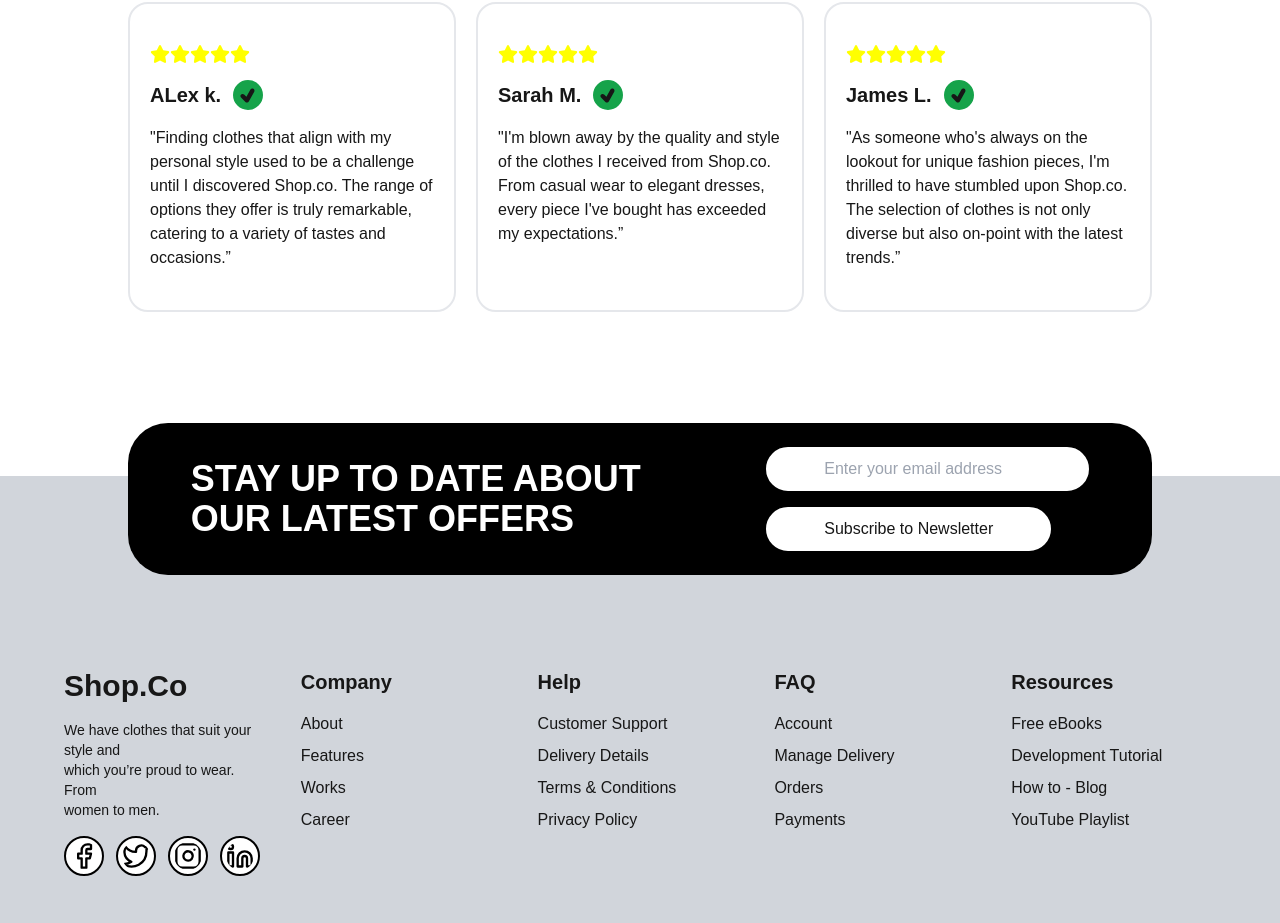
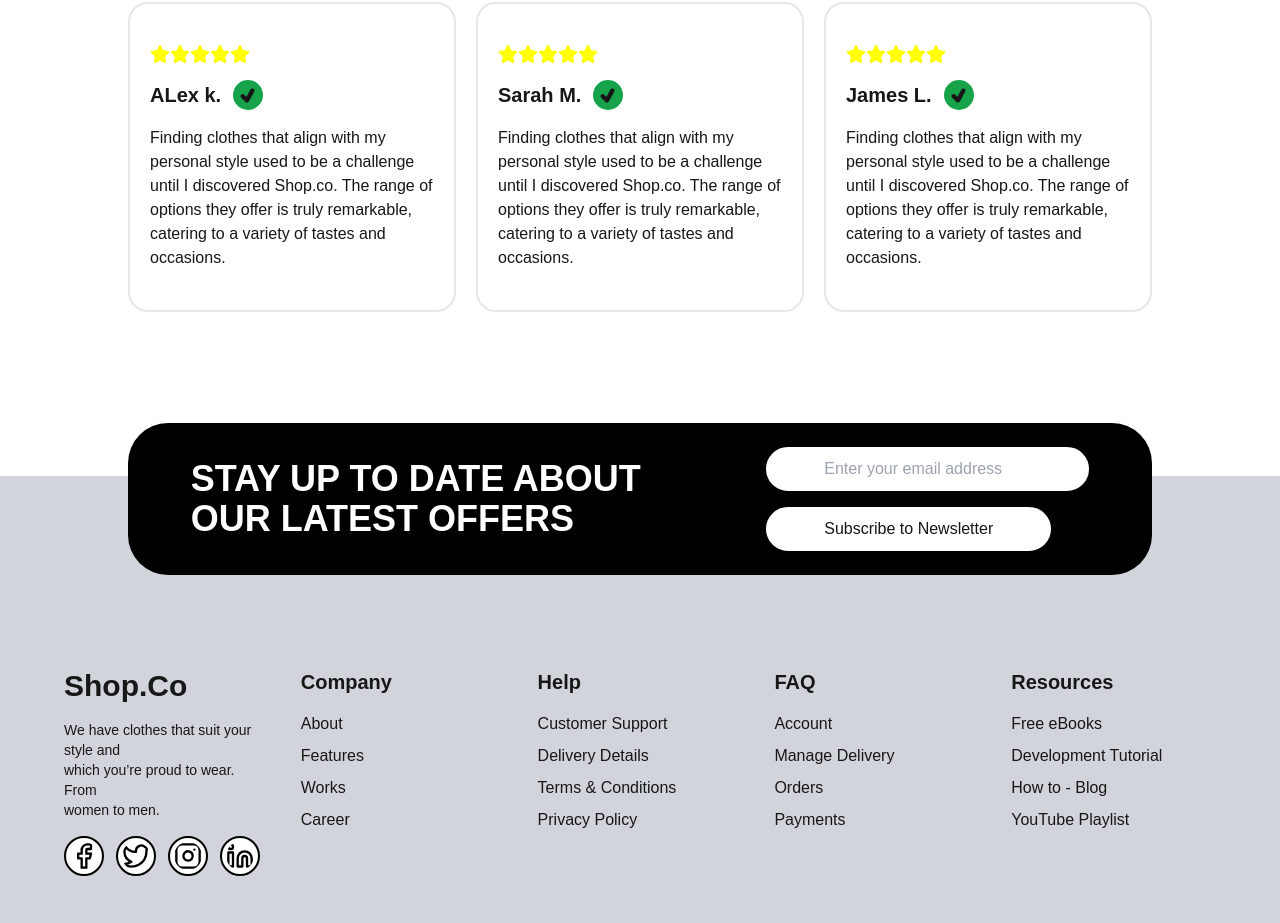
Before and after one commit to Kommmal/ecommerce-website, a Next.js app: page / in a window 1280 px wide. Shown: the part 3080-4003 px from the top of the page. Built offline with nearby package versions, Linux system fonts and the light colour scheme.

Commit message:
2nd commit

```diff
--- a/src/components/Customer.tsx
+++ b/src/components/Customer.tsx
@@ -38,7 +38,7 @@ const Customer = () => {
                         <h1 className='font-bold text-xl'>ALex k.</h1>
                         <TiTick size={30} className='border-2 border-green-600 bg-green-600 rounded-full' />
                     </div>
-                    <p>"Finding clothes that align with my personal style used to be a challenge until I discovered Shop.co. The range of options they offer is truly remarkable, catering to a variety of tastes and occasions.”</p>
+                    <p>Finding clothes that align with my personal style used to be a challenge until I discovered Shop.co. The range of options they offer is truly remarkable, catering to a variety of tastes and occasions.</p>
                 </div>
                 <div className='flex flex-col gap-4 border-2 rounded-[20px] px-5 py-10 my-5'>
                     <div className='flex'>
@@ -52,7 +52,7 @@ const Customer = () => {
                         <h1 className='font-bold text-xl'>Sarah M.</h1>
                         <TiTick size={30} className='border-2 border-green-600 bg-green-600 rounded-full' />
                     </div>
-                    <p>"I'm blown away by the quality and style of the clothes I received from Shop.co. From casual wear to elegant dresses, every piece I've bought has exceeded my expectations.”</p>
+                    <p>Finding clothes that align with my personal style used to be a challenge until I discovered Shop.co. The range of options they offer is truly remarkable, catering to a variety of tastes and occasions.</p>
                 </div>
                 <div className='flex flex-col gap-4 border-2 rounded-[20px] px-5 py-10 my-5'>
                     <div className='flex'>
@@ -66,7 +66,7 @@ const Customer = () => {
                         <h1 className='font-bold text-xl'>James L.</h1>
                         <TiTick size={30} className='border-2 border-green-600 bg-green-600 rounded-full' />
                     </div>
-                    <p>"As someone who's always on the lookout for unique fashion pieces, I'm thrilled to have stumbled upon Shop.co. The selection of clothes is not only diverse but also on-point with the latest trends.”</p>
+                    <p>Finding clothes that align with my personal style used to be a challenge until I discovered Shop.co. The range of options they offer is truly remarkable, catering to a variety of tastes and occasions.</p>
                 </div>
             </div>
         </div>
--- a/src/components/Review.tsx
+++ b/src/components/Review.tsx
@@ -45,7 +45,7 @@ const Review = () => {
                         <h1 className='font-bold text-xl'>ALex k.</h1>
                         <TiTick size={30} className='border-2 border-green-600 bg-green-600 rounded-full' />
                     </div>
-                    <p className='text-gray-500'>"Finding clothes that align with my personal style used to be a challenge until I discovered Shop.co. The range of options they offer is truly remarkable, catering to a variety of tastes and occasions.”</p>
+                    <p className='text-gray-500'>Finding clothes that align with my personal style used to be a challenge until I discovered Shop.co. The range of options they offer is truly remarkable, catering to a variety of tastes and occasions.</p>
                     <p className='text-gray-500'>Posted on August 17, 2023</p>
                 </div>
                 <div className='flex flex-col gap-4 border-2 rounded-[20px] px-5 py-10'>
@@ -65,7 +65,7 @@ const Review = () => {
                         <h1 className='font-bold text-xl'>Sarah M.</h1>
                         <TiTick size={30} className='border-2 border-green-600 bg-green-600 rounded-full' />
                     </div>
-                    <p className='text-gray-500'>"I'm blown away by the quality and style of the clothes I received from Shop.co. From casual wear to elegant dresses, every piece I've bought has exceeded my expectations.”</p>
+                    <p className='text-gray-500'>Im blown away by the quality and style of the clothes I received from Shop.co. From casual wear to elegant dresses, every piece I've bought has exceeded my expectations.</p>
                     <p className='text-gray-500'>Posted on August 16, 2023</p>
                 </div>
                 <div className='flex flex-col gap-4 border-2 rounded-[20px] px-5 py-10'>
@@ -85,7 +85,7 @@ const Review = () => {
                         <h1 className='font-bold text-xl'>James L.</h1>
                         <TiTick size={30} className='border-2 border-green-600 bg-green-600 rounded-full' />
                     </div>
-                    <p className='text-gray-500'>"As someone who's always on the lookout for unique fashion pieces, I'm thrilled to have stumbled upon Shop.co. The selection of clothes is not only diverse but also on-point with the latest trends.”</p>
+                    <p className='text-gray-500'>As someone whos always on the lookout for unique fashion pieces, I'm thrilled to have stumbled upon Shop.co. The selection of clothes is not only diverse but also on-point with the latest trends.</p>
                     <p className='text-gray-500'>Posted on August 17, 2023</p>
                 </div>
                 <div className='flex flex-col gap-4 border-2 rounded-[20px] px-5 py-10'>
@@ -105,7 +105,7 @@ const Review = () => {
                         <h1 className='font-bold text-xl'>James L.</h1>
                         <TiTick size={30} className='border-2 border-green-600 bg-green-600 rounded-full' />
                     </div>
-                    <p className='text-gray-500'>"As someone who's always on the lookout for unique fashion pieces, I'm thrilled to have stumbled upon Shop.co. The selection of clothes is not only diverse but also on-point with the latest trends.”</p>
+                    <p className='text-gray-500'>As someone whos always on the lookout for unique fashion pieces Im thrilled to have stumbled upon Shop.co. The selection of clothes is not only diverse but also on-point with the latest trends.</p>
                     <p className='text-gray-500'>Posted on August 17, 2023</p>
                 </div>
                 <div className='flex flex-col gap-4 border-2 rounded-[20px] px-5 py-10'>
@@ -125,7 +125,7 @@ const Review = () => {
                         <h1 className='font-bold text-xl'>James L.</h1>
                         <TiTick size={30} className='border-2 border-green-600 bg-green-600 rounded-full' />
                     </div>
-                    <p className='text-gray-500'>"As someone who's always on the lookout for unique fashion pieces, I'm thrilled to have stumbled upon Shop.co. The selection of clothes is not only diverse but also on-point with the latest trends.”</p>
+                    <p className='text-gray-500'>As someone whos always on the lookout for unique fashion pieces Im thrilled to have stumbled upon Shop.co. The selection of clothes is not only diverse but also on-point with the latest trends.</p>
                     <p className='text-gray-500'>Posted on August 17, 2023</p>
                 </div>
                 <div className='flex flex-col gap-4 border-2 rounded-[20px] px-5 py-10'>
@@ -145,7 +145,7 @@ const Review = () => {
                         <h1 className='font-bold text-xl'>James L.</h1>
                         <TiTick size={30} className='border-2 border-green-600 bg-green-600 rounded-full' />
                     </div>
-                    <p className='text-gray-500'>"As someone who's always on the lookout for unique fashion pieces, I'm thrilled to have stumbled upon Shop.co. The selection of clothes is not only diverse but also on-point with the latest trends.”</p>
+                    <p className='text-gray-500'>As someone whos always on the lookout for unique fashion pieces Im thrilled to have stumbled upon Shop.co. The selection of clothes is not only diverse but also on-point with the latest trends.</p>
                     <p className='text-gray-500'>Posted on August 17, 2023</p>
                 </div>
             </div>
```
